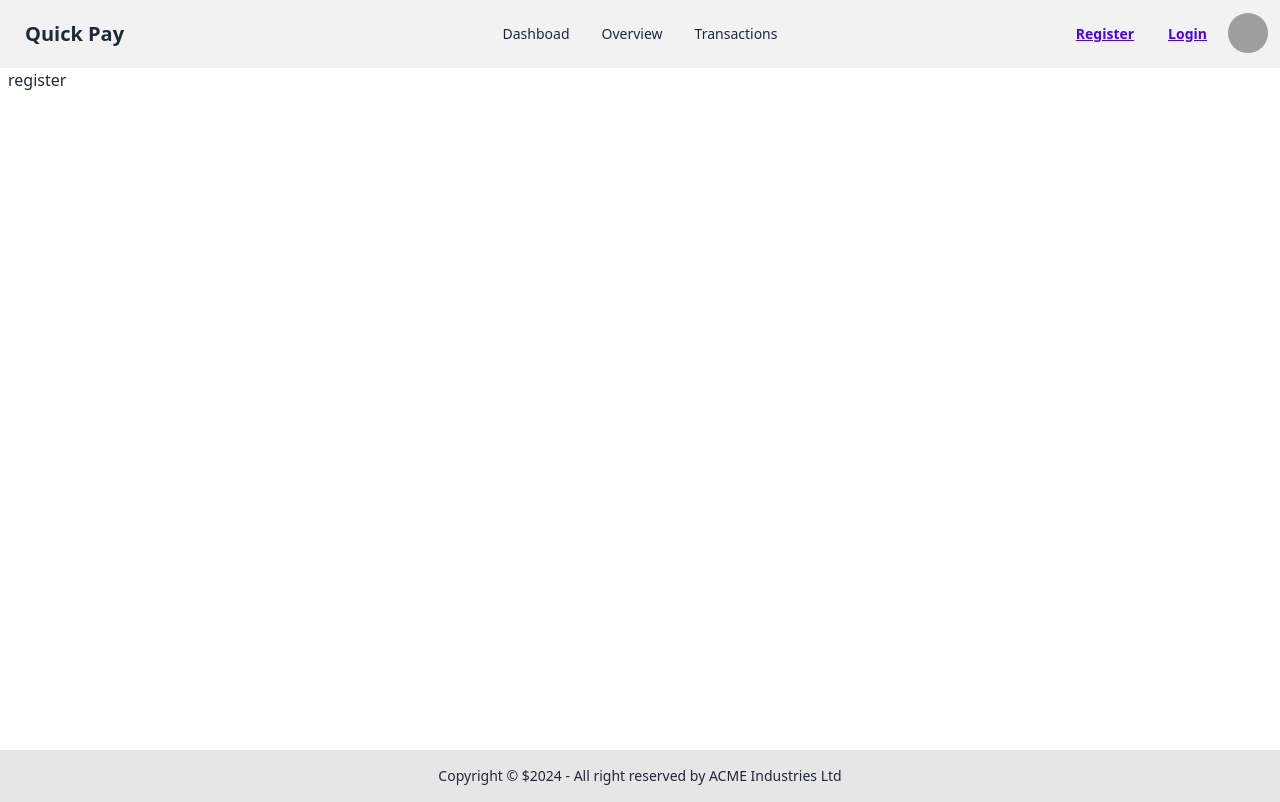
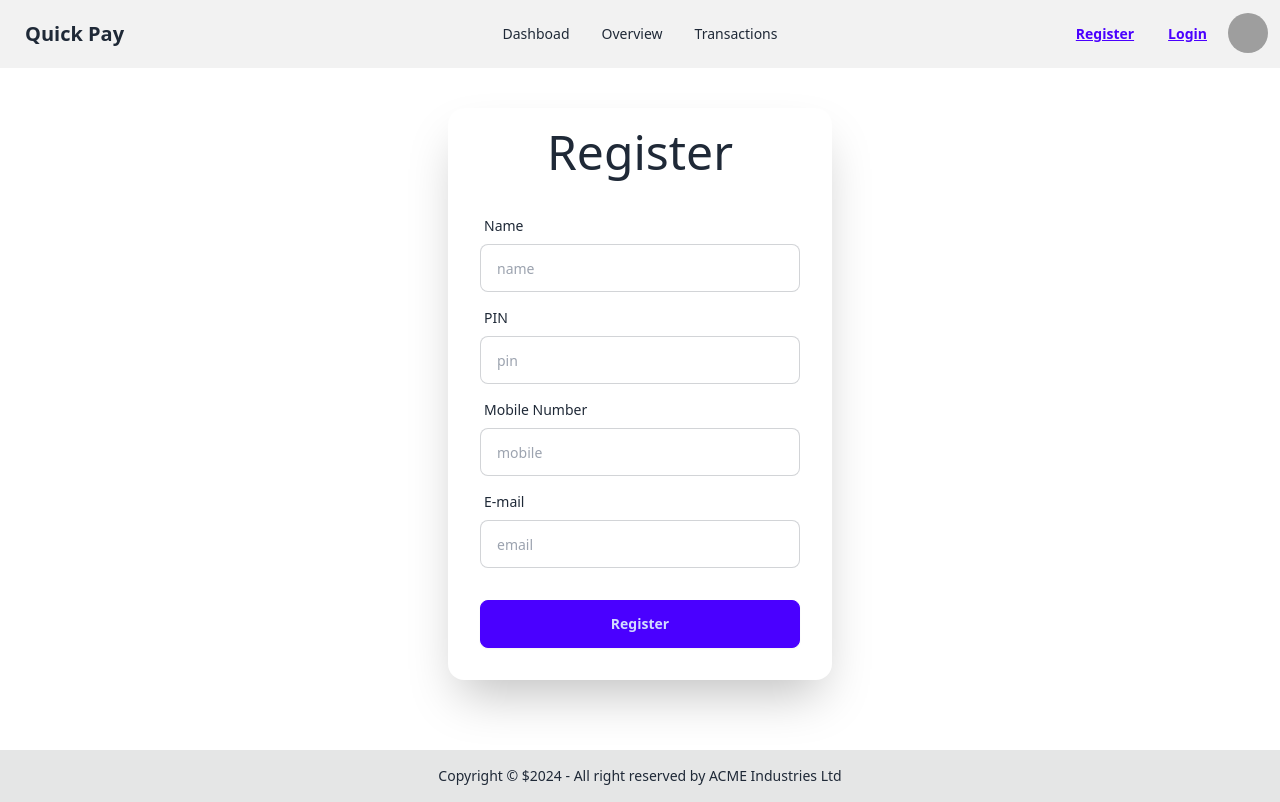
Before and after one commit to Jahid1987/quick-pay, a React (Vite) app: page /register in a window 1280 px wide. Built offline with nearby package versions, Linux system fonts and the light colour scheme; grey boxes are pictures that could not be loaded.

Commit message:
edit: login, register

```diff
--- a/index.html
+++ b/index.html
@@ -4,7 +4,7 @@
     <meta charset="UTF-8" />
     <link rel="icon" type="image/svg+xml" href="/vite.svg" />
     <meta name="viewport" content="width=device-width, initial-scale=1.0" />
-    <title>Vite + React</title>
+    <title>Quick Pay</title>
   </head>
   <body>
     <div id="root"></div>
--- a/package.json
+++ b/package.json
@@ -14,6 +14,7 @@
     "match-sorter": "^6.3.4",
     "react": "^18.2.0",
     "react-dom": "^18.2.0",
+    "react-hook-form": "^7.52.1",
     "react-router-dom": "^6.22.3",
     "sort-by": "^1.2.0"
   },
--- a/src/pages/Login.jsx
+++ b/src/pages/Login.jsx
@@ -1,5 +1,98 @@
+import { useForm } from "react-hook-form";
+
 const Login = () => {
-  return <div>login</div>;
+  const {
+    register,
+    handleSubmit,
+    formState: { errors },
+  } = useForm();
+  function handleLogin(data) {
+    console.log(data);
+  }
+  return (
+    <div className="py-5 md:py-10">
+      <div className="card bg-base-100 w-full max-w-sm shrink-0 shadow-2xl mx-auto">
+        <h3 className="text-3xl lg:text-5xl text-center mt-5 font-light">
+          Login
+        </h3>
+        <form onSubmit={handleSubmit(handleLogin)} className="card-body">
+          <div className="form-control">
+            <label className="label flex justify-between">
+              <span className="label-text">Name</span>
+              {errors.name && (
+                <span className="text-red-500 text-sm">
+                  Name field is required
+                </span>
+              )}
+            </label>
+            <input
+              {...register("name", { required: true })}
+              type="text"
+              placeholder="name"
+              className="input input-sm lg:input-md input-bordered"
+            />
+          </div>
+          <div className="form-control">
+            <label className="label flex justify-between">
+              <span className="label-text">PIN</span>
+              {errors.pin && (
+                <span className="text-red-500 text-sm">
+                  {errors.pin.message}
+                </span>
+              )}
+            </label>
+            <input
+              type="number"
+              placeholder="pin"
+              className="input input-sm lg:input-md input-bordered"
+              {...register("pin", {
+                required: "PIN is required",
+                pattern: {
+                  value: /^\d{5}$/,
+                  message: "PIN must be a 5-digit number",
+                },
+              })}
+            />
+          </div>
+          <div className="form-control">
+            <label className="label flex justify-between">
+              <span className="label-text">Mobile Number</span>
+              {errors.mobile && (
+                <span className="text-red-500 text-sm">
+                  Mobile Number is required
+                </span>
+              )}
+            </label>
+            <input
+              type="number"
+              placeholder="mobile"
+              className="input input-sm lg:input-md input-bordered"
+              {...register("mobile", { required: true })}
+            />
+          </div>
+          <div className="form-control">
+            <label className="label flex justify-between">
+              <span className="label-text">E-mail</span>
+              {errors.email && (
+                <span className="text-red-500 text-sm">
+                  Email field is required
+                </span>
+              )}
+            </label>
+            <input
+              type="email"
+              placeholder="email"
+              className="input input-sm lg:input-md input-bordered"
+              {...register("email", { required: true })}
+            />
+          </div>
+          <div className="form-control mt-6">
+            <button className="btn btn-primary">Login</button>
+          </div>
+        </form>
+      </div>
+    </div>
+  );
 };
 
 export default Login;
--- a/src/pages/Register.jsx
+++ b/src/pages/Register.jsx
@@ -1,5 +1,98 @@
+import { useForm } from "react-hook-form";
+
 const Register = () => {
-  return <div>register</div>;
+  const {
+    register,
+    handleSubmit,
+    formState: { errors },
+  } = useForm();
+  function handleRegister(data) {
+    console.log(data);
+  }
+  return (
+    <div className="py-5 md:py-10">
+      <div className="card bg-base-100 w-full max-w-sm shrink-0 shadow-2xl mx-auto">
+        <h3 className="text-3xl lg:text-5xl text-center mt-5 font-light">
+          Register
+        </h3>
+        <form onSubmit={handleSubmit(handleRegister)} className="card-body">
+          <div className="form-control">
+            <label className="label flex justify-between">
+              <span className="label-text">Name</span>
+              {errors.name && (
+                <span className="text-red-500 text-sm">
+                  Name field is required
+                </span>
+              )}
+            </label>
+            <input
+              {...register("name", { required: true })}
+              type="text"
+              placeholder="name"
+              className="input input-sm lg:input-md input-bordered"
+            />
+          </div>
+          <div className="form-control">
+            <label className="label flex justify-between">
+              <span className="label-text">PIN</span>
+              {errors.pin && (
+                <span className="text-red-500 text-sm">
+                  {errors.pin.message}
+                </span>
+              )}
+            </label>
+            <input
+              type="number"
+              placeholder="pin"
+              className="input input-sm lg:input-md input-bordered"
+              {...register("pin", {
+                required: "PIN is required",
+                pattern: {
+                  value: /^\d{5}$/,
+                  message: "PIN must be a 5-digit number",
+                },
+              })}
+            />
+          </div>
+          <div className="form-control">
+            <label className="label flex justify-between">
+              <span className="label-text">Mobile Number</span>
+              {errors.mobile && (
+                <span className="text-red-500 text-sm">
+                  Mobile Number is required
+                </span>
+              )}
+            </label>
+            <input
+              type="number"
+              placeholder="mobile"
+              className="input input-sm lg:input-md input-bordered"
+              {...register("mobile", { required: true })}
+            />
+          </div>
+          <div className="form-control">
+            <label className="label flex justify-between">
+              <span className="label-text">E-mail</span>
+              {errors.email && (
+                <span className="text-red-500 text-sm">
+                  Email field is required
+                </span>
+              )}
+            </label>
+            <input
+              type="email"
+              placeholder="email"
+              className="input input-sm lg:input-md input-bordered"
+              {...register("email", { required: true })}
+            />
+          </div>
+          <div className="form-control mt-6">
+            <button className="btn btn-primary">Register</button>
+          </div>
+        </form>
+      </div>
+    </div>
+  );
 };
 
 export default Register;
```
Also changed, not shown: 1 other file (tests, documents, lock files or other folders).
